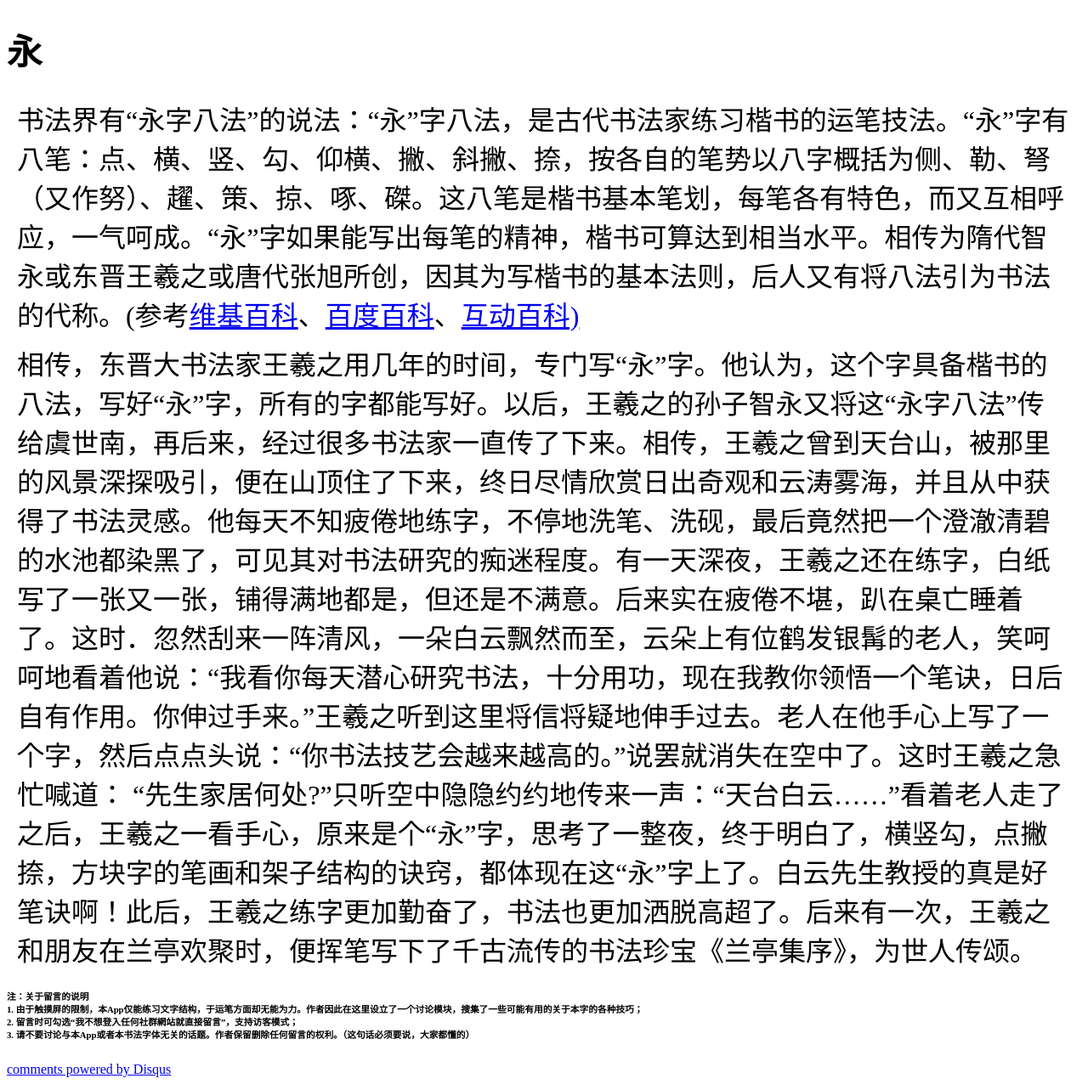
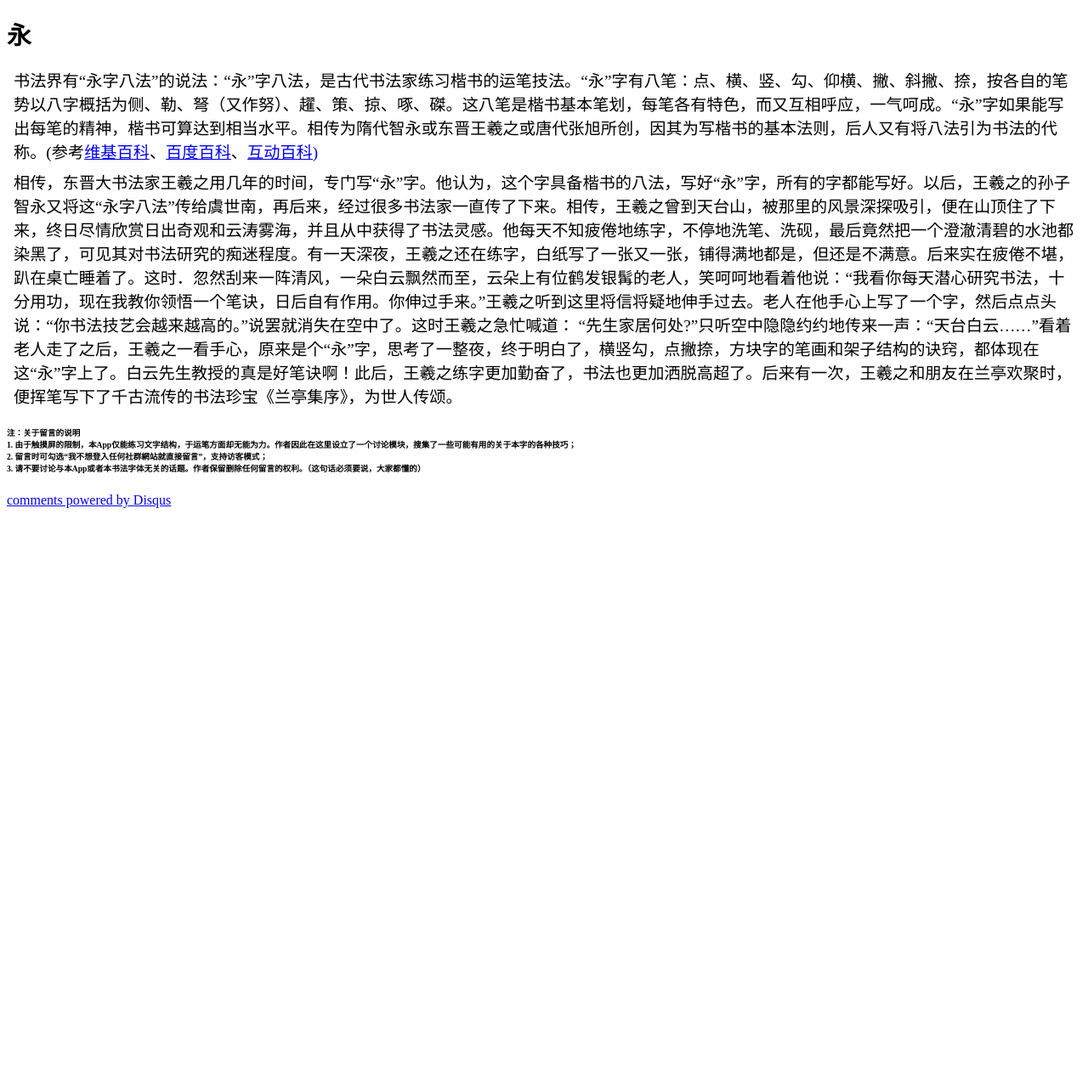
Before and after one commit to LiveCally/LanTing, a Jekyll site: the page built from _posts/2014-05-16-LanTing-1.html, in a window 1280 px wide. Shown: the whole page at 85% size. Built offline with Jekyll 4.4.1, drawn with Linux system fonts in a browser that asks for light colours; Markdown is read by kramdown in place of the engine named in the settings; comment, search, counter and statistics services are not loaded; after the commit the page ends 900 px from its top, so only the background shows below that.

Commit message:
layout h6
layout h6

```diff
--- a/_layouts/default.html
+++ b/_layouts/default.html
@@ -7,13 +7,15 @@
   body { -webkit-text-size-adjust: 100%;}
   @media only screen and (max-device-width : 767px)
   {
-    h1 {font-size: 160%;}
-    p  {font-size: 120%; margin:8px;}
+    h1 {font-size: 150%;}
+    h6 {font-size: 50%;}
+    p  {font-size: 100%; margin:6px;}
   }
   @media only screen and (min-device-width : 768px)
   {
-    h1 {font-size: 260%;}
-    p  {font-size: 200%; margin:12px;}
+    h1 {font-size: 180%;}
+    h6 {font-size: 60%;}
+    p  {font-size: 120%; margin:8px;}
   }
 </style>
 </head>
```
